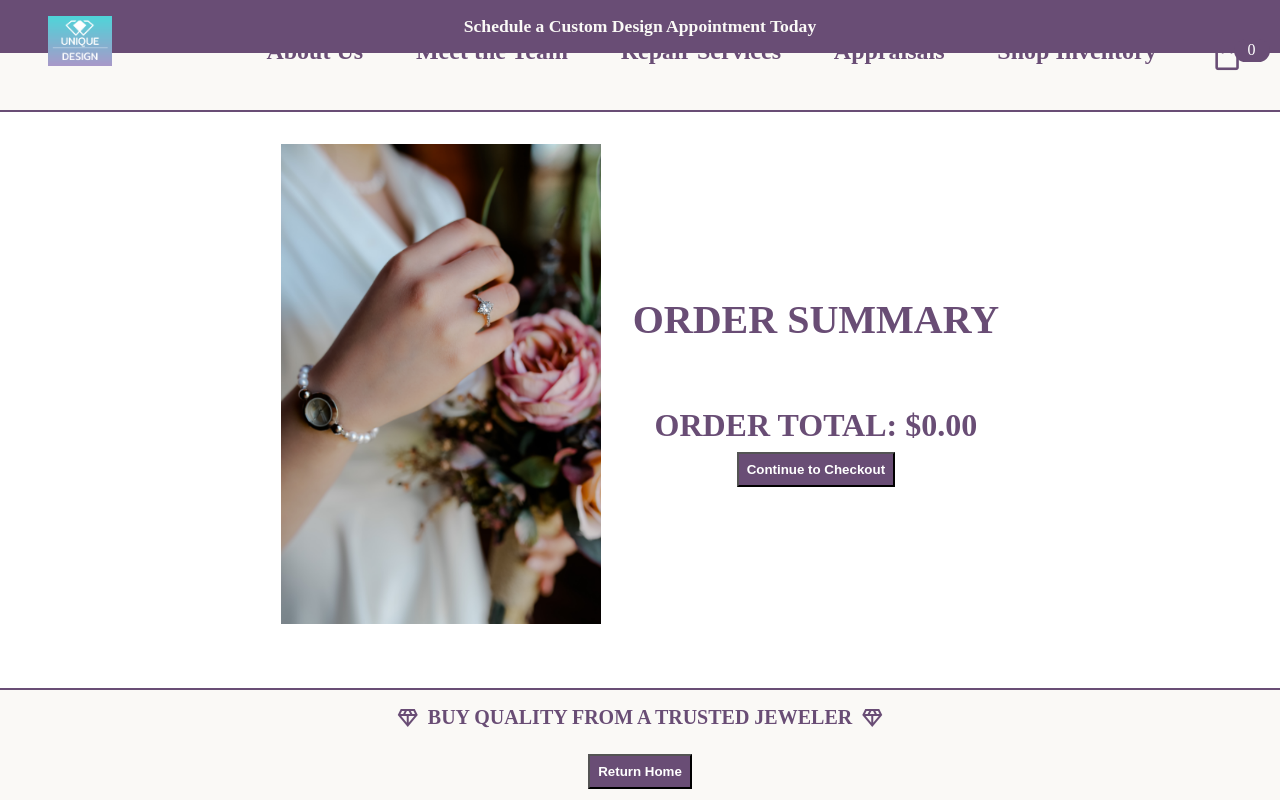
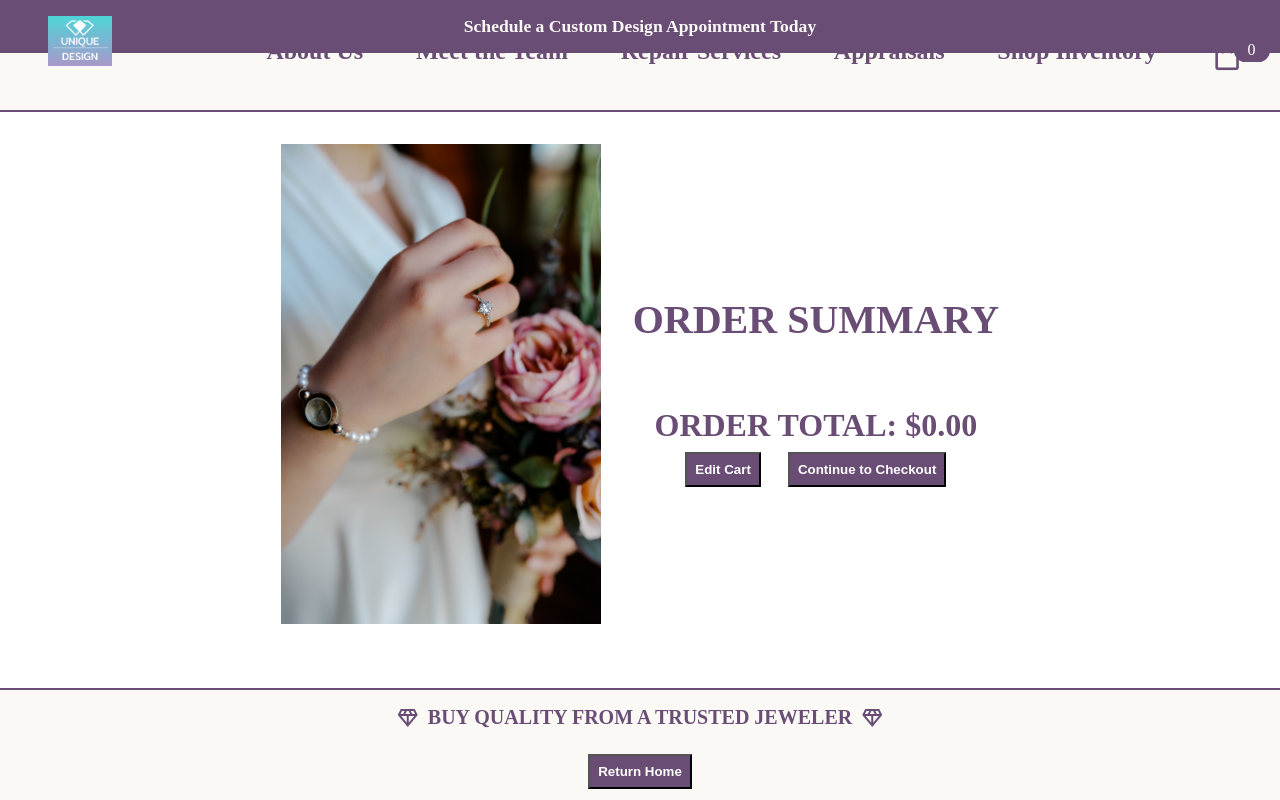
Before and after one commit to Amiriel01/Jewelry-Website, a React (Vite) app: page /cart in a window 1280 px wide. Shown: the top 800 px of the page. Built offline with nearby package versions, Linux system fonts and the light colour scheme.

Commit message:
edit cart button added and styled

```diff
--- a/src/App.css
+++ b/src/App.css
@@ -135,13 +135,22 @@ h1 {
 #cart-button,
 #submit-button,
 #home-button,
-#checkout {
+#checkout,
+#edit {
     padding: 1rem;
     background-color: rgb(105, 77, 117);
     padding: .5rem;
     color: white;
     font-weight: bold;
     margin-top: .5rem;
+}
+
+.cart-buttons {
+    display: flex;
+    justify-content: space-around;
+    width: 18rem;
+    margin-left: auto;
+    margin-right: auto;
 }
 
 h2 {
--- a/src/Cart.jsx
+++ b/src/Cart.jsx
@@ -5,6 +5,7 @@ import { useEffect } from "react";
 import { Link } from "react-router-dom";
 import cart from './images/cart.png'
 import CartCard from "./CartCard.jsx";
+import ShopPage from "./ShopPage.jsx";
 
 export default function Cart({ cartContents }) {
 
@@ -56,7 +57,10 @@ export default function Cart({ cartContents }) {
                             </div>
                             <div className="order-total-checkout-container">
                                 <p id="total-cart-value"> ORDER TOTAL: {totalCartCost}</p>
-                                <button id="checkout" onClick={() => { alert('Thank you for visiting my demo webpage. This is the end of the demo.'); }}>Continue to Checkout</button>
+                                <div className="cart-buttons">
+                                    <Link id="link" className="link" to="/ShopPage"><button id="edit">Edit Cart</button></Link>
+                                    <button id="checkout" onClick={() => { alert('Thank you for visiting my demo webpage. This is the end of the demo.'); }}>Continue to Checkout</button>
+                                </div>
                             </div>
                         </div>
                     </div>
--- a/src/ShopPage.jsx
+++ b/src/ShopPage.jsx
@@ -7,7 +7,8 @@ import Card from "./Card.jsx";
 
 
 
-export default function ShopPage({ loading, setLoading, error, setError, data, setData, setTotalValue, cartContents, setCartContents }) {
+
+export default function ShopPage({ loading, setLoading, error, setError, data, setData, totalValue, setTotalValue, cartContents, setCartContents }) {
     const { pathname } = useLocation();
 
     useEffect(() => {
@@ -42,7 +43,8 @@ export default function ShopPage({ loading, setLoading, error, setError, data, s
             .finally(() => {
                 setLoading(false);
             });
-    }, []);
+    }, [])
+
 
     useEffect(() => {
         // setTotalValue(cartContents.length)
@@ -51,7 +53,8 @@ export default function ShopPage({ loading, setLoading, error, setError, data, s
             let item = cartContents[i];
             sum = sum + item.count;
         }
-        setTotalValue(sum);
+        setTotalValue(sum)
+        // setTotalValue(sum);
     }, [cartContents])
 
     const addToCart = (item) => {
@@ -103,7 +106,7 @@ export default function ShopPage({ loading, setLoading, error, setError, data, s
             foundItem.count = parseInt(number);
             newArray[index] = foundItem;
             setCartContents(newArray);
-        } else  {
+        } else {
             const itemCopy = { ...item, count: parseInt(number) };
             let newArray = [...cartContents]
             newArray.push(itemCopy);
@@ -111,30 +114,6 @@ export default function ShopPage({ loading, setLoading, error, setError, data, s
             setCartContents(newArray);
         }
     }
-
-    // const setQuantity = (item, number) => {
-    //     if (!cartContents) {
-    //         setCartContents(0);
-    //     } else {
-    //         const foundItem = cartContents.find((cartItem) => (item.id === cartItem.id))
-    //         if (foundItem != null) {
-    //             let newArray = [...cartContents]
-    //             let index = newArray.findIndex((tempItem) => tempItem.id === item.id);
-    //             //if the item is in the cart, look for count prop on item and incriment it//
-    //             foundItem.count = parseInt(number);
-    //             newArray[index] = foundItem;
-    //             setCartContents(newArray);
-    //         } else {
-    //             const itemCopy = { ...item, count: parseInt(number) };
-    //             let newArray = [...cartContents]
-    //             newArray.push(itemCopy);
-    //             console.log(newArray);
-    //             setCartContents(newArray);
-    //         }
-    //     }
-    // }
-
-
 
     return (
         <div>
```
